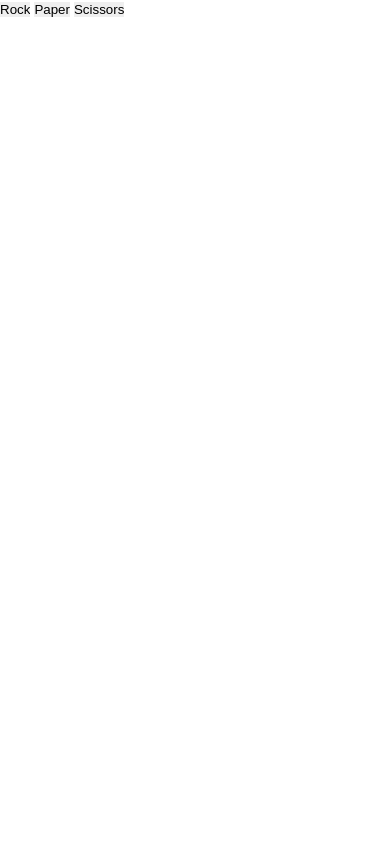
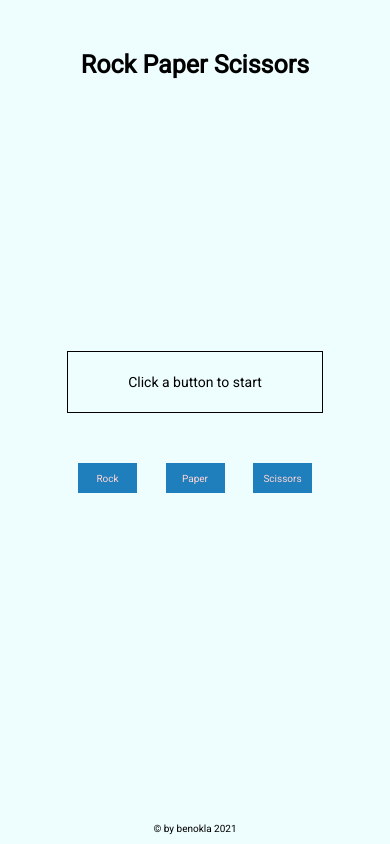
Before and after one commit to benokla/rock-paper-scissors, a plain HTML site: page index.html in a window 390 px wide. Drawn offline with Linux system fonts and the light colour scheme.

Commit message:
finished

```diff
--- a/app.js
+++ b/app.js
@@ -13,11 +13,13 @@ inputBtn.forEach((btn) => {
         resultScore.textContent = `You ${playerScore} : PC ${computerScore}`
 
         if(computerScore >= 5) {
-            resultScore.textContent = `You lost... the PC beat you with ${computerScore} : ${playerScore}`;
-            return "Click a Button to Retry"
+            resultText.textContent = `You lost... the PC beat you with ${computerScore} : ${playerScore}`;
+            resultScore.textContent = "Click a Button to Retry"
+            resetScore();
         } else if (playerScore >= 5) {
-            resultScore.textContent = `You won! You beat the PC with ${playerScore} : ${computerScore}`;
-            return "Click a Button to Retry"
+            resultText.textContent = `You won! You beat the PC with ${playerScore} : ${computerScore}`;
+            resultScore.textContent = "Click a Button to Retry"
+            resetScore();
         }
     })
 })
@@ -41,7 +43,7 @@ function playOneRound(playerSelection, computerSelection) {
     playerSelection = playerSelection.toLowerCase();
 
     if(playerSelection === computerSelection) {
-        return `It's a tie. Both picked ${playerSelection}`;
+        return `It's a tie. Both picked ${playerSelection}.`;
     } else if (playerSelection === "rock" && computerSelection === "paper") {
         computerScore += 1;
         return `You Lose! Paper beats rock.`;
@@ -62,3 +64,8 @@ function playOneRound(playerSelection, computerSelection) {
         return `You Win! Scissors beats paper.`;
     }
 }
+
+function resetScore() {
+    playerScore = 0;
+    computerScore = 0;
+}
--- a/index.html
+++ b/index.html
@@ -6,18 +6,28 @@
     <meta name="viewport" content="width=device-width, initial-scale=1.0">
     <title>Rock-paper-scissors</title>
     <link rel="stylesheet" href="style.css">
+    <link rel="preconnect" href="https://fonts.googleapis.com">
+    <link rel="preconnect" href="https://fonts.gstatic.com" crossorigin>
+    <link href="https://fonts.googleapis.com/css2?family=Roboto&display=swap" rel="stylesheet">
 </head>
+
 <body>
     <div class="container">
+        <h1>Rock Paper Scissors</h1>
+
         <div class="resultContainer">
-            <div class="resultText"></div>
+            <div class="resultText"> Click a button to start</div>
             <div class="resultScore"></div>
-         </div>
-        <input type="button" name="rock" value="Rock" id="rockBtn" class="inputBtn">
-        <input type="button" name="paper" value="Paper" id="paperBtn" class="inputBtn">
-        <input type="button" name="scissors" value="Scissors" id="scissorsBtn" class="inputBtn">
+        </div>
+
+        <div class="inputContainer">
+            <input type="button" name="rock" value="Rock" id="rockBtn" class="inputBtn">
+            <input type="button" name="paper" value="Paper" id="paperBtn" class="inputBtn">
+            <input type="button" name="scissors" value="Scissors" id="scissorsBtn" class="inputBtn">
+        </div>
+
+        <p>© by benokla 2021 </p>
     </div>
-
 
     <script src="app.js"></script>
 </body>
--- a/style.css
+++ b/style.css
@@ -2,4 +2,88 @@
     padding: 0px;
     margin: 0px;
     border-style: none;
+    font-family: 'Roboto', sans-serif;
 }
+
+html, body {
+    height: 100%;
+    background-color: rgba(229, 252, 252, 0.411);
+}
+
+.resultContainer {
+    border: 1px solid black;
+    height: 40px;
+    width: 350px;
+    margin-bottom: 50px;
+    padding: 10px;
+    text-align: center;
+    display: flex;
+    flex-direction: column;
+    justify-content: center;
+}
+
+[type="button"] {
+    padding: 20px;
+    width: 90px;
+    height: 60px;
+    background-color: rgba(0, 107, 179, 0.87);
+    color: rgb(255, 214, 214);
+}
+
+[type="button"]:hover {
+    background-color: rgb(255, 214, 214);
+    color: rgba(0, 107, 179, 0.87);
+}
+
+.container {
+    display: flex;
+    flex-direction: column;
+    align-items: center;
+    justify-content: center;
+    height: 100vh;
+    width: 100vw;
+    position: relative;
+}
+
+h1 {
+    position: absolute;
+    top: 200px;
+    font-size: 60px;
+}
+
+p {
+    position: absolute;
+    bottom: 10px;
+}
+
+.inputContainer {
+    width: 360px;
+    display: flex;
+    justify-content: space-between;
+}
+
+@media screen and (max-width: 700px) {
+    h1 {
+        font-size: 25px;
+        top: 50px;
+    }
+
+    .inputContainer  {
+        width: 60%;
+    }
+    .resultContainer {
+        width: 60%;
+        font-size: 14px;
+    }
+    p{
+        font-size: 10px;
+    }
+
+    [type="button"] {
+        padding: 9px;
+        width: 59px;
+        height: 30px;
+        font-size: 10px;
+
+    }
+}
```
